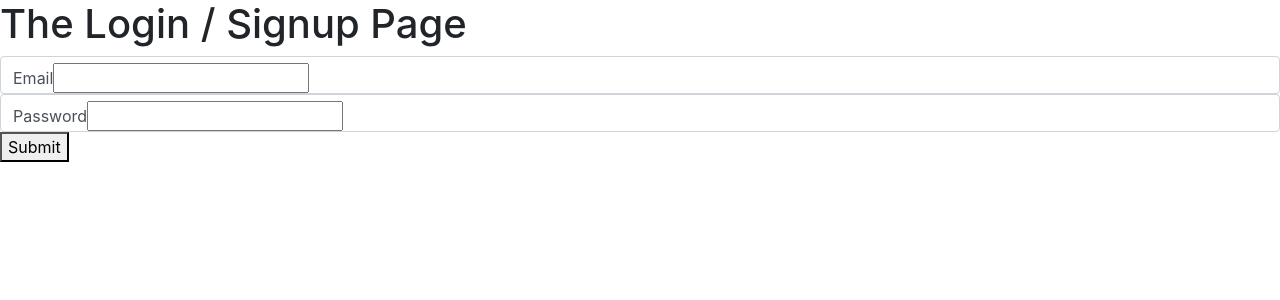
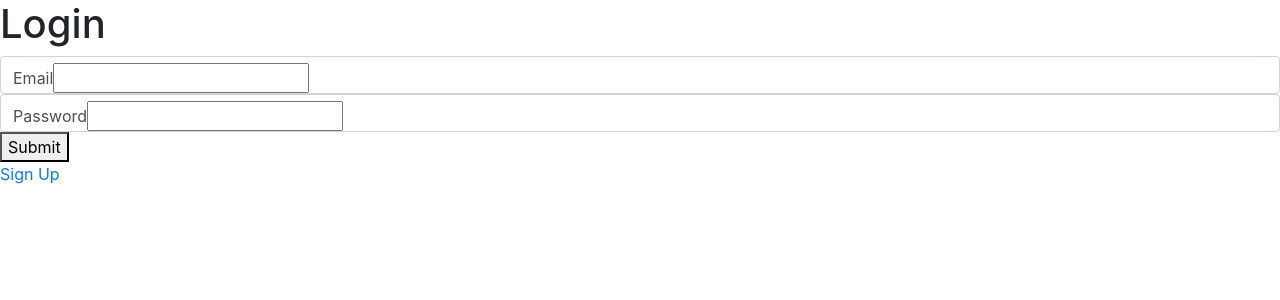
Before and after one commit to bpb54321/dialog-app, a React (Create React App) app: page /auth in a window 1280 px wide. Shown: the top 300 px of the page. Built offline with nearby package versions, Linux system fonts and the light colour scheme.

Commit message:
Allowing LoginForm to change which field it specifies in the response.

```diff
--- a/src/components/LoginForm.tsx
+++ b/src/components/LoginForm.tsx
@@ -4,6 +4,7 @@ import GraphqlError from "../types/GraphqlError";
 import {GlobalConsumer} from "../contexts/GlobalContext";
 
 interface Props {
+  fieldName: string;
   queryTemplateFunction: (email: string, password: string, name?: string) => string;
 }
 
@@ -40,8 +41,10 @@ export default class LoginForm extends React.Component<Props, State> {
       },
       mode: "cors",
     }).then((response) => {
+      debugger;
       return response.json();
     }).then((body) => {
+      debugger;
       if (body.errors) {
         let errorMessage = body.errors.reduce((accumulator: string, error: GraphqlError) => {
           return accumulator + " " + error.message;
@@ -50,11 +53,14 @@ export default class LoginForm extends React.Component<Props, State> {
           errorMessage: errorMessage
         });
       } else {
-        const token = body.data.login.token;
+        const result = body.data[this.props.fieldName];
+        const token = result.token;
         actions.setUserData(token);
       }
-      console.log(body);
     }).catch((error) => {
+      this.setState({
+        errorMessage: error.message
+      });
       console.log(error);
     });
   };
@@ -71,7 +77,6 @@ export default class LoginForm extends React.Component<Props, State> {
         {(context: GlobalContextObject) => {
           return (
             <div>
-              <h1>The Login / Signup Page</h1>
               <form
                 className={"auth-form"}
                 onSubmit={(event) => this.handleSubmit(event, context)}
--- a/src/pages/AuthPage.tsx
+++ b/src/pages/AuthPage.tsx
@@ -1,5 +1,6 @@
 import React from 'react';
 import LoginForm from "../components/LoginForm";
+import {Link} from "react-router-dom";
 
 interface Props {
 }
@@ -23,7 +24,11 @@ export default class AuthPage extends React.Component<Props, State> {
 
   render() {
     return (
-      <LoginForm queryTemplateFunction={this.loginTemplate}/>
+      <>
+        <h1>Login</h1>
+        <LoginForm queryTemplateFunction={this.loginTemplate} fieldName={"login"}/>
+        <Link to={"/sign-up"}>Sign Up</Link>
+      </>
     );
   }
 }
--- a/src/pages/SignupPage.tsx
+++ b/src/pages/SignupPage.tsx
@@ -1,5 +1,6 @@
 import React from 'react';
 import LoginForm from "../components/LoginForm";
+import {Link} from "react-router-dom";
 
 interface Props {
 }
@@ -26,7 +27,11 @@ export default class SignupPage extends React.Component<Props, State> {
 
   render() {
     return (
-      <LoginForm queryTemplateFunction={this.signupTemplate}/>
+      <>
+        <h1>Sign Up</h1>
+        <LoginForm queryTemplateFunction={this.signupTemplate} fieldName={"signup"}/>
+        <Link to={"/auth"}>Login</Link>
+      </>
     );
   }
 }
```
